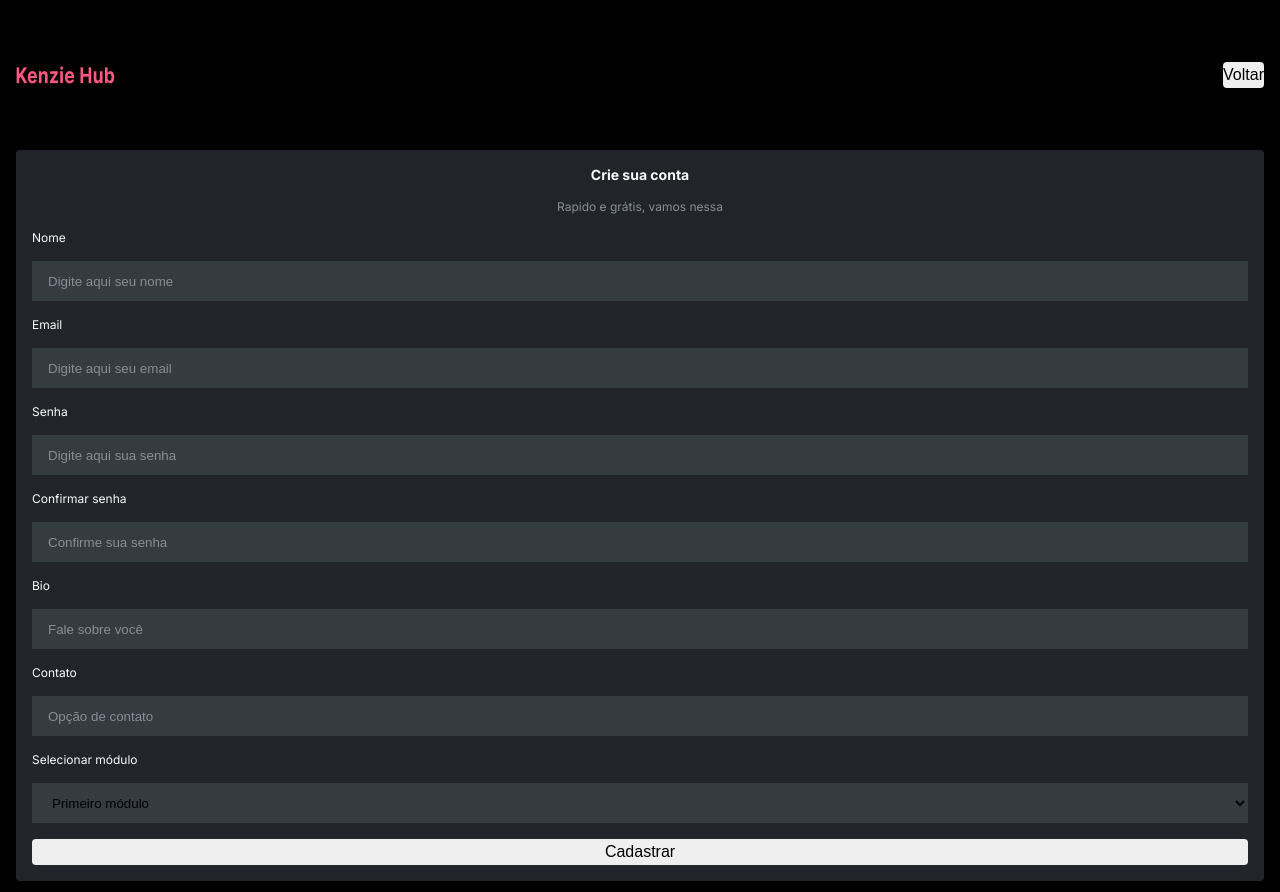
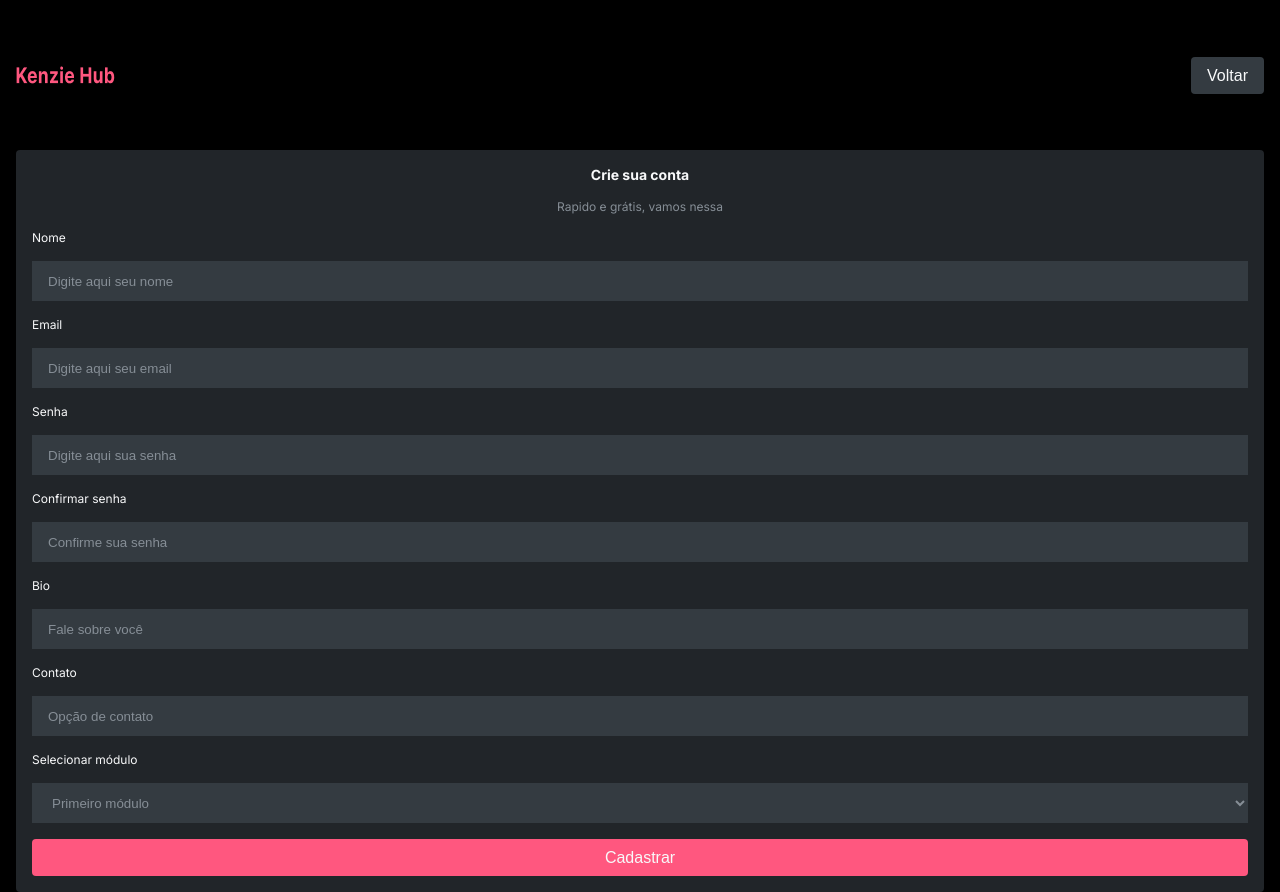
Before and after one commit to AndersonKeller/react-entrega-kenzie-hub-AndersonKeller, a React (Create React App) app: page /register in a window 1280 px wide. Built offline with nearby package versions, Linux system fonts and the light colour scheme.

Commit message:
create and styled Button

```diff
--- /dev/null
+++ b/src/components/Button/index.jsx
@@ -0,0 +1,5 @@
+import { StyledButton } from "./styles";
+export function Button({ text, color }) {
+  console.log(color);
+  return <StyledButton color={color}>{text}</StyledButton>;
+}
--- /dev/null
+++ b/src/components/Button/styles.js
@@ -0,0 +1,19 @@
+import styled, { css } from "styled-components";
+
+export const StyledButton = styled.button`
+  ${console.log()}
+  ${({ color }) =>
+    color === "default"
+      ? css`
+          background-color: var(--color-primary);
+          color: var(--color-gray0);
+        `
+      : css`
+          background-color: var(--color-gray2);
+          color: var(--color-gray0);
+        `}
+
+  line-height: 21px;
+  font-weight: 500;
+  padding: 0.5rem 1rem;
+`;
--- a/src/components/Header/index.jsx
+++ b/src/components/Header/index.jsx
@@ -1,11 +1,12 @@
 import { StyledHeader } from "./styles";
 import Logo from "../../../src/Logo.png";
+import { Button } from "../Button";
 
 export function Header() {
   return (
     <StyledHeader>
       <img src={Logo} alt="" />
-      <button>Voltar</button>
+      <Button color={"header"} text={"Voltar"}></Button>
     </StyledHeader>
   );
 }
--- a/src/pages/Register/index.jsx
+++ b/src/pages/Register/index.jsx
@@ -1,4 +1,5 @@
 import { Header } from "../../components/Header";
+import { Button } from "../../components/Button";
 import { StyledForm } from "../../styles/StyledForm";
 export function Register() {
   return (
@@ -25,7 +26,7 @@ export function Register() {
           <option value="Segundo módulo">Segundo módulo</option>
           <option value="Terceiro módulo">Terceiro módulo</option>
         </select>
-        <button type="submit">Cadastrar</button>
+        <Button color={"default"} text={"Cadastrar"} type="submit"></Button>
       </StyledForm>
     </>
   );
--- a/src/styles/StyledForm.js
+++ b/src/styles/StyledForm.js
@@ -29,12 +29,12 @@ export const StyledForm = styled.form`
     border: none;
     height: 40px;
     padding-left: 1rem;
-    &::placeholder,
-    select {
+    &::placeholder {
       color: var(--color-gray1);
     }
   }
-  option {
+  option,
+  select {
     color: var(--color-gray1);
   }
 `;
```
